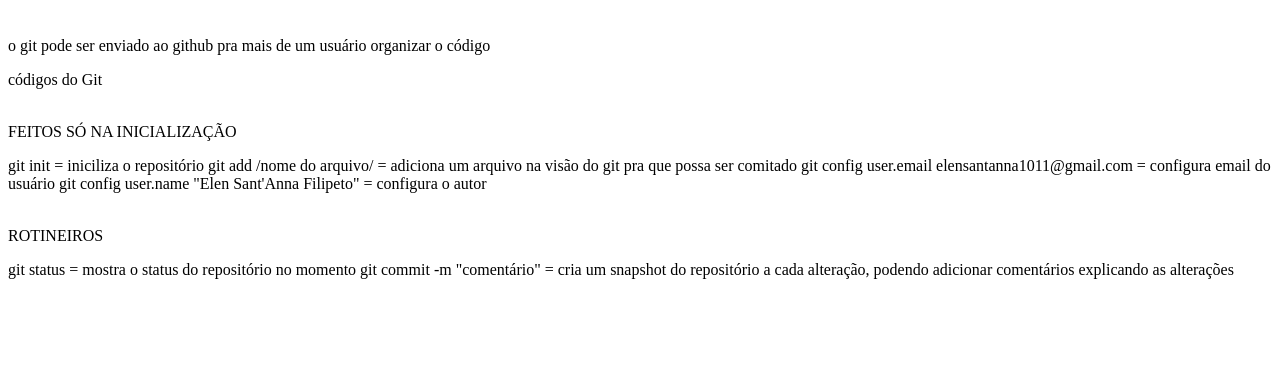
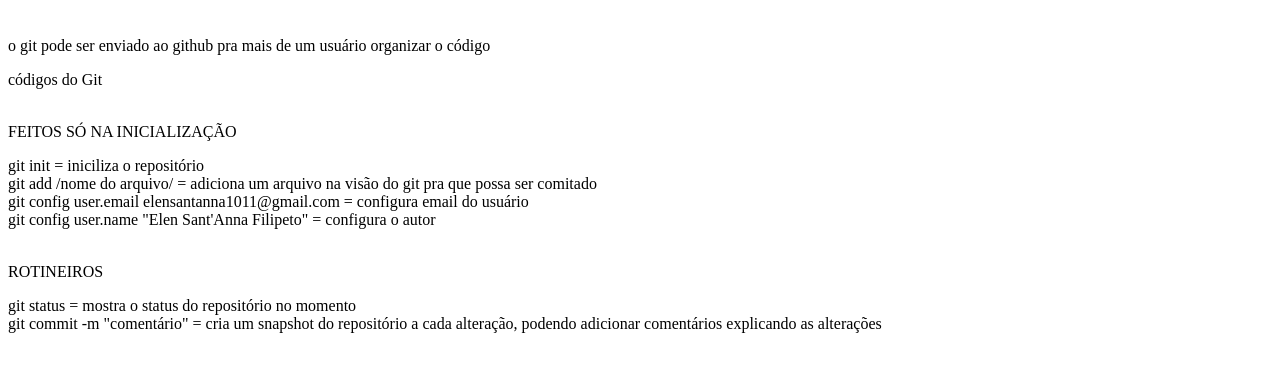
Before and after one commit to elens9/gestao-quali-software, a plain HTML site: page Aula-GIT/index.html in a window 1280 px wide. Shown: the part 61-432 px from the top of the page. Drawn offline with Linux system fonts and the light colour scheme.

```diff
--- a/Aula-GIT/index.html
+++ b/Aula-GIT/index.html
@@ -13,16 +13,16 @@
     <p>códigos do Git</p>
     <br>FEITOS SÓ NA INICIALIZAÇÃO
 
-    <p>git init = iniciliza o repositório
-    git add /nome do arquivo/ = adiciona um arquivo na visão do git pra que possa ser comitado
-    git config user.email elensantanna1011@gmail.com = configura email do usuário
-    git config user.name "Elen Sant'Anna Filipeto" = configura o autor
+    <p>git init = iniciliza o repositório<br>
+    git add /nome do arquivo/ = adiciona um arquivo na visão do git pra que possa ser comitado<br>
+    git config user.email elensantanna1011@gmail.com = configura email do usuário<br>
+    git config user.name "Elen Sant'Anna Filipeto" = configura o autor <br>
     </p><br>
 
         ROTINEIROS<br>
         <p>
-            git status = mostra o status do repositório no momento
-            git commit -m "comentário" = cria um snapshot do repositório a cada alteração, podendo adicionar comentários explicando as alterações
+            git status = mostra o status do repositório no momento<br>
+            git commit -m "comentário" = cria um snapshot do repositório a cada alteração, podendo adicionar comentários explicando as alterações<br>
         </p>
 
 
```
